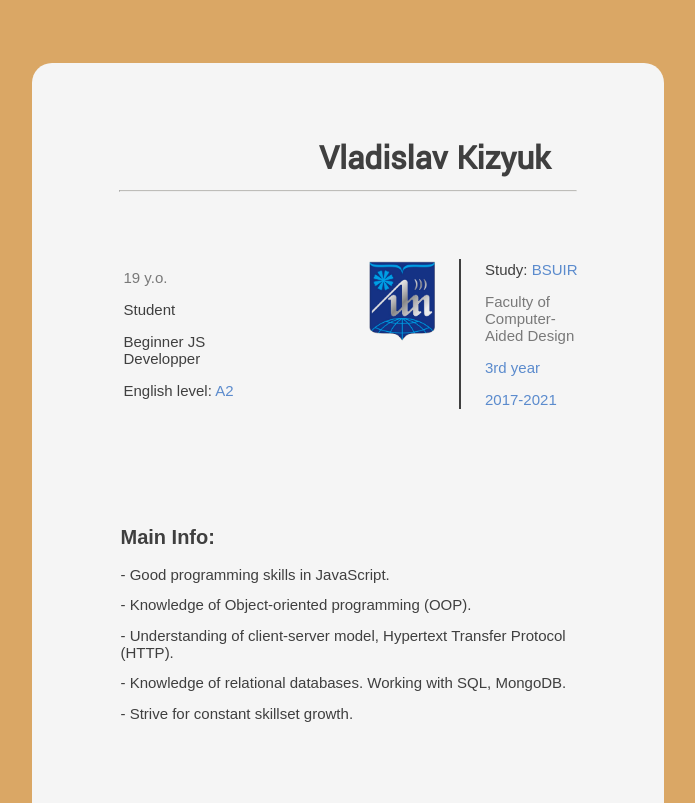
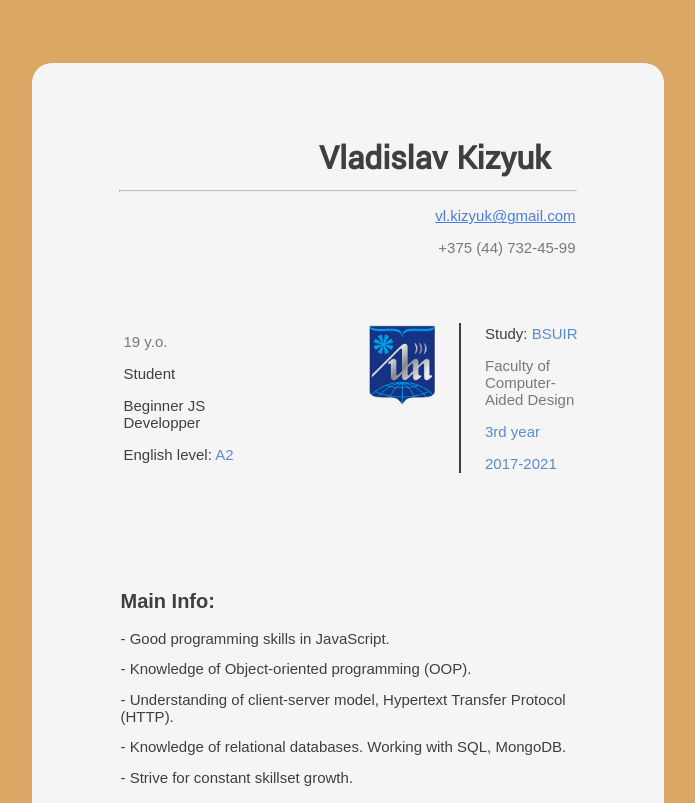
Before and after one commit to Vlakiz/vlakiz.github.io, a plain HTML site: page index.html in a window 1280 px wide. Shown: the top 803 px of the page, without its empty margins (292-987 px from the left). Drawn offline with Linux system fonts and the light colour scheme.

Commit message:
Added personal info

```diff
--- a/index.html
+++ b/index.html
@@ -16,6 +16,10 @@
     <div class="main-box">
         <h1 id="full-name">Vladislav Kizyuk</h1>
         <hr />
+        <div class="gray text" id="personal" align="right">
+            <p><a href="mailto:vl.kizyuk@gmail.com">vl.kizyuk@gmail.com</a></p>
+            <p> +375 (44) 732-45-99 </p>
+        </div>
         <table class="block">
             <tr>
                 <td width="40%">
--- a/styles.css
+++ b/styles.css
@@ -15,7 +15,6 @@ body {
 hr {
     border-top: 1px solid #bebdb9;
     width: 90%;
-    margin-bottom: 50px;
 }
 
 #full-name {
@@ -35,6 +34,11 @@ hr {
     max-height: 400px;
     position: relative;
     top: 15px;
+}
+
+#personal {
+    margin: 0% 5%;
+    margin-bottom: 50px;
 }
 
 .block {
```
